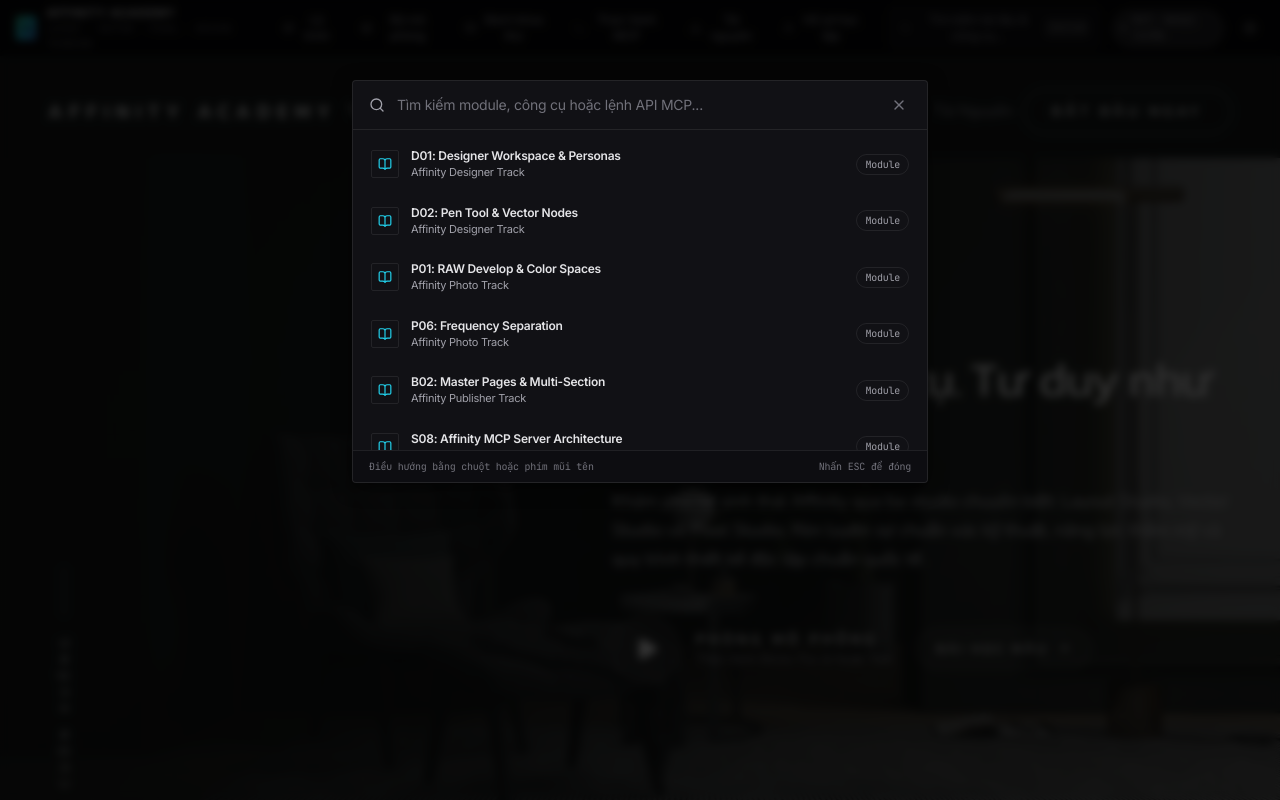
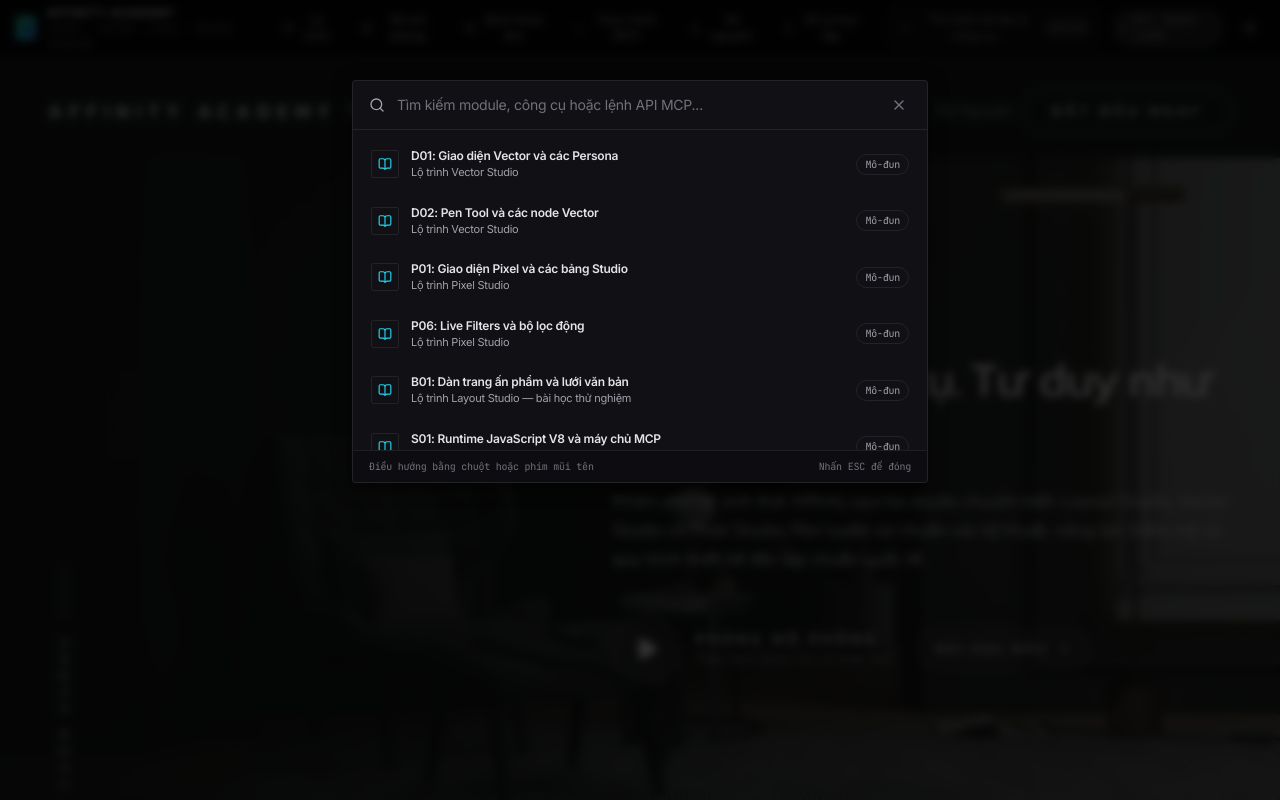
Before and after one commit to phuongit123/t-i-b-ngu-v-th-ch-n-c-t, a React (Vite) app: page / in a window 1280 px wide. Both pictures are taken after a click on the button "Mở bảng tìm kiếm lệnh". Shown: the top 800 px of the page. Built offline with nearby package versions, Linux system fonts and the light colour scheme.

Commit message:
fix(i18n): localize command search examples and use current modules

```diff
--- a/src/components/search/SearchCommand.tsx
+++ b/src/components/search/SearchCommand.tsx
@@ -22,19 +22,20 @@ export const SearchCommand: React.FC<SearchCommandProps> = ({
 }) => {
   const [query, setQuery] = useState('');
 
-  // Sample index for searching
+  // Search examples reference modules that exist in the current 66-lesson curriculum.
+  // Product/tool and API identifiers remain in their official English form where useful.
   const searchableItems: SearchResultItem[] = [
-    { id: 'D01', category: 'module', title: 'D01: Designer Workspace & Personas', subtitle: 'Affinity Designer Track', badge: 'Module' },
-    { id: 'D02', category: 'module', title: 'D02: Pen Tool & Vector Nodes', subtitle: 'Affinity Designer Track', badge: 'Module' },
-    { id: 'P01', category: 'module', title: 'P01: RAW Develop & Color Spaces', subtitle: 'Affinity Photo Track', badge: 'Module' },
-    { id: 'P06', category: 'module', title: 'P06: Frequency Separation', subtitle: 'Affinity Photo Track', badge: 'Module' },
-    { id: 'B02', category: 'module', title: 'B02: Master Pages & Multi-Section', subtitle: 'Affinity Publisher Track', badge: 'Module' },
-    { id: 'S08', category: 'module', title: 'S08: Affinity MCP Server Architecture', subtitle: 'Affinity Scripting Track', badge: 'Module' },
-    { id: 'tool-pen', category: 'tool', title: 'Pen Tool', subtitle: 'Shortcut: P (Win / Mac)', badge: 'Designer' },
-    { id: 'tool-node', category: 'tool', title: 'Node Tool', subtitle: 'Shortcut: A (Win / Mac)', badge: 'Designer' },
-    { id: 'tool-inpainting', category: 'tool', title: 'Inpainting Brush Tool', subtitle: 'Shortcut: J (Win / Mac)', badge: 'Photo' },
-    { id: 'api-render-spread', category: 'doc', title: 'render_spread(uuid, spreadIndex)', subtitle: 'Affinity MCP Visual Render API', badge: 'MCP API' },
-    { id: 'api-execute-script', category: 'doc', title: 'execute_script(script)', subtitle: 'Affinity 3.0 JS DOM Execution API', badge: 'MCP API' },
+    { id: 'D01', category: 'module', title: 'D01: Giao diện Vector và các Persona', subtitle: 'Lộ trình Vector Studio', badge: 'Mô-đun' },
+    { id: 'D02', category: 'module', title: 'D02: Pen Tool và các node Vector', subtitle: 'Lộ trình Vector Studio', badge: 'Mô-đun' },
+    { id: 'P01', category: 'module', title: 'P01: Giao diện Pixel và các bảng Studio', subtitle: 'Lộ trình Pixel Studio', badge: 'Mô-đun' },
+    { id: 'P06', category: 'module', title: 'P06: Live Filters và bộ lọc động', subtitle: 'Lộ trình Pixel Studio', badge: 'Mô-đun' },
+    { id: 'B01', category: 'module', title: 'B01: Dàn trang ấn phẩm và lưới văn bản', subtitle: 'Lộ trình Layout Studio — bài học thử nghiệm', badge: 'Mô-đun' },
+    { id: 'S01', category: 'module', title: 'S01: Runtime JavaScript V8 và máy chủ MCP', subtitle: 'Nhánh Tự động hóa — bài học thử nghiệm', badge: 'Mô-đun' },
+    { id: 'tool-pen', category: 'tool', title: 'Công cụ Pen Tool', subtitle: 'Phím tắt: P (Windows / macOS)', badge: 'Vector' },
+    { id: 'tool-node', category: 'tool', title: 'Công cụ Node Tool', subtitle: 'Phím tắt: A (Windows / macOS)', badge: 'Vector' },
+    { id: 'tool-inpainting', category: 'tool', title: 'Công cụ Inpainting Brush Tool', subtitle: 'Phím tắt: J (Windows / macOS)', badge: 'Pixel' },
+    { id: 'api-render-spread', category: 'doc', title: 'render_spread(uuid, spreadIndex)', subtitle: 'API kết xuất trang trong Affinity MCP', badge: 'API MCP' },
+    { id: 'api-execute-script', category: 'doc', title: 'execute_script(script)', subtitle: 'API thực thi JavaScript trong Affinity', badge: 'API MCP' },
   ];
 
   useEffect(() => {
```
